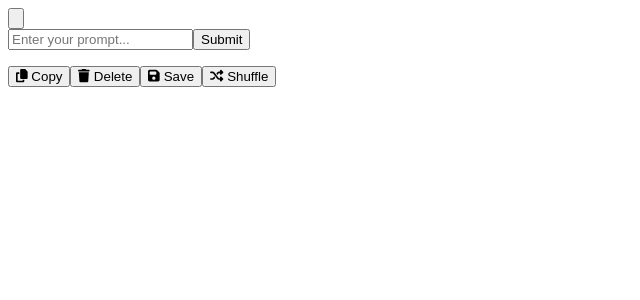
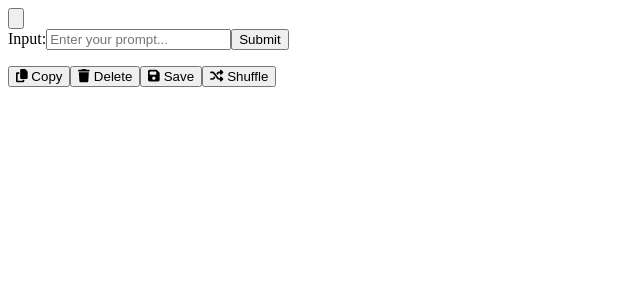
Before and after one commit to axsddlr/prompt-filter, a Next.js app: page / in a window 1280 px wide. Shown: the top 300 px of the page, without its empty margins (0-640 px from the left). Built offline with nearby package versions, Linux system fonts and the light colour scheme.

Commit message:
style(InputBox.js): add label for input box and center items in container

```diff
--- a/components/InputBox.js
+++ b/components/InputBox.js
@@ -1,4 +1,3 @@
-// components/InputBox.js
 import { useState } from 'react';
 
 const InputBox = ({ onTokensGenerated }) => {
@@ -10,9 +9,10 @@ const InputBox = ({ onTokensGenerated }) => {
   };
 
   return (
-    <div className="flex">
+    <div className="flex items-center">
+      <label htmlFor="inputBox" className="block text-gray-700 dark:text-gray-300 text-sm font-bold mr-2">Input:</label>
       <input
-        className="w-full p-2 bg-gray-200 dark:bg-gray-800 dark:text-white rounded-l-md focus:outline-none focus:ring-2 focus:ring-indigo-400"
+        className="flex-grow p-2 bg-gray-200 dark:bg-gray-800 dark:text-white rounded-l-md focus:outline-none focus:ring-2 focus:ring-indigo-400"
         type="text"
         placeholder="Enter your prompt..."
         value={input}
```
